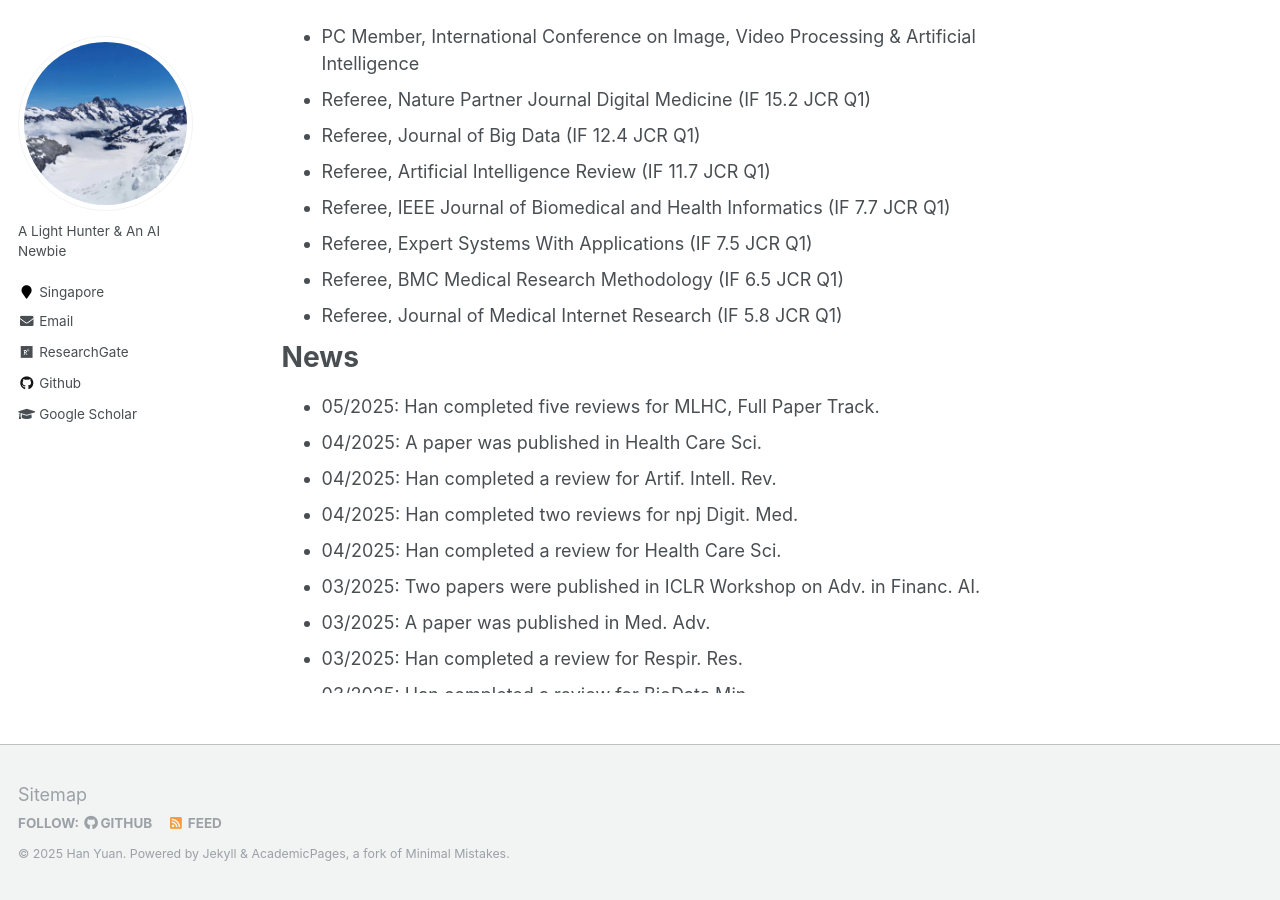
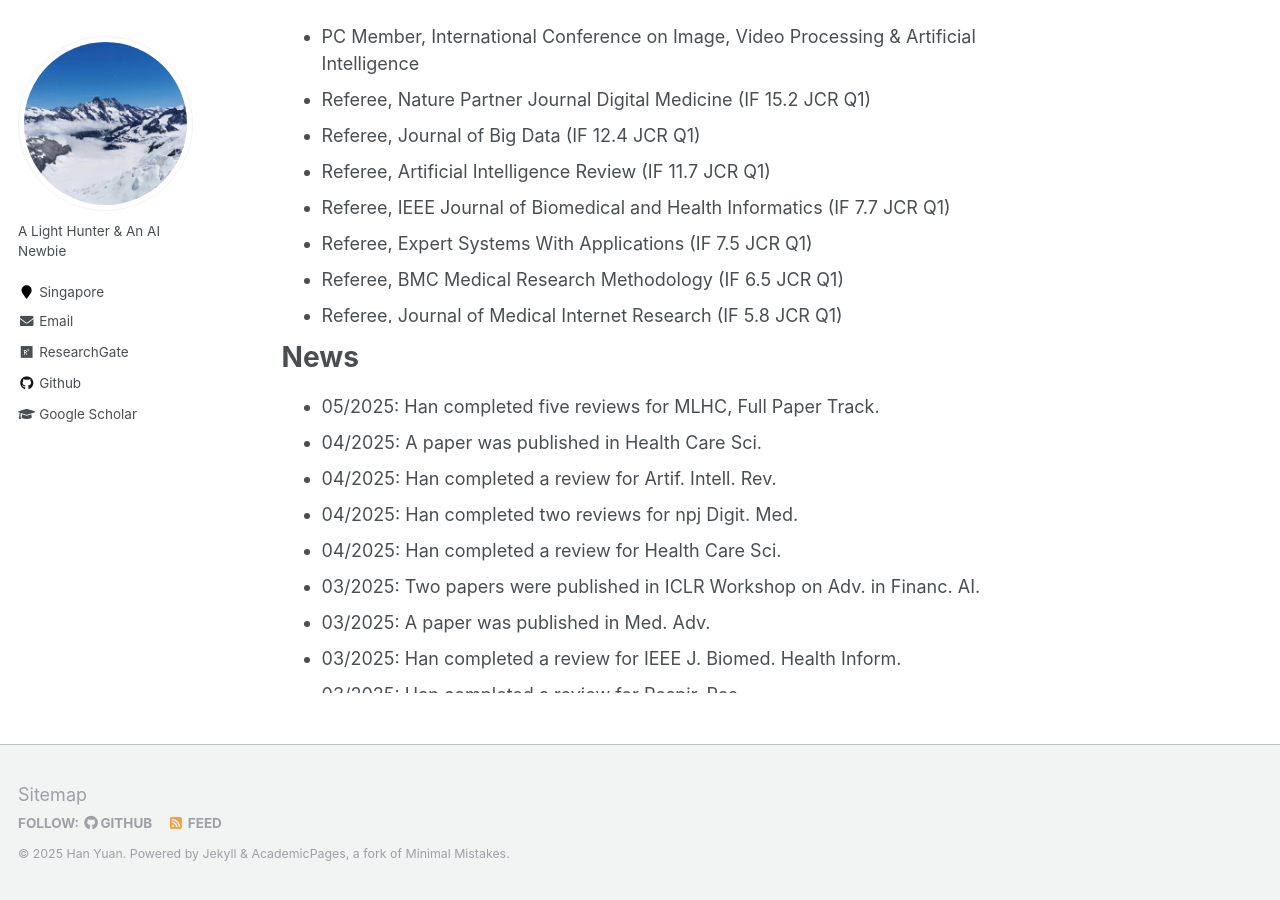
Before and after one commit to Han-Yuan-Med/Han-Yuan-Med.github.io, a Jekyll site: the page built from _pages/about.md, in a window 1280 px wide and 900 px high, scrolled down 968 px. Built offline with Jekyll 4.4.1, drawn with Linux system fonts in a browser that asks for light colours.

Commit message:
Update about.md

```diff
--- a/_pages/about.md
+++ b/_pages/about.md
@@ -55,6 +55,7 @@ Thank you for visiting my academic website. I invite you to explore the [publica
   <li>04/2025: Han completed a review for Health Care Sci.</li>
   <li>03/2025: Two papers were published in ICLR Workshop on Adv. in Financ. AI.</li>
   <li>03/2025: A paper was published in Med. Adv.</li>
+  <li>03/2025: Han completed a review for IEEE J. Biomed. Health Inform.</li>
   <li>03/2025: Han completed a review for Respir. Res.</li>
   <li>03/2025: Han completed a review for BioData Min.</li>
   <li>03/2025: Han completed a review for BMC Complement. Med. Ther.</li>
```
